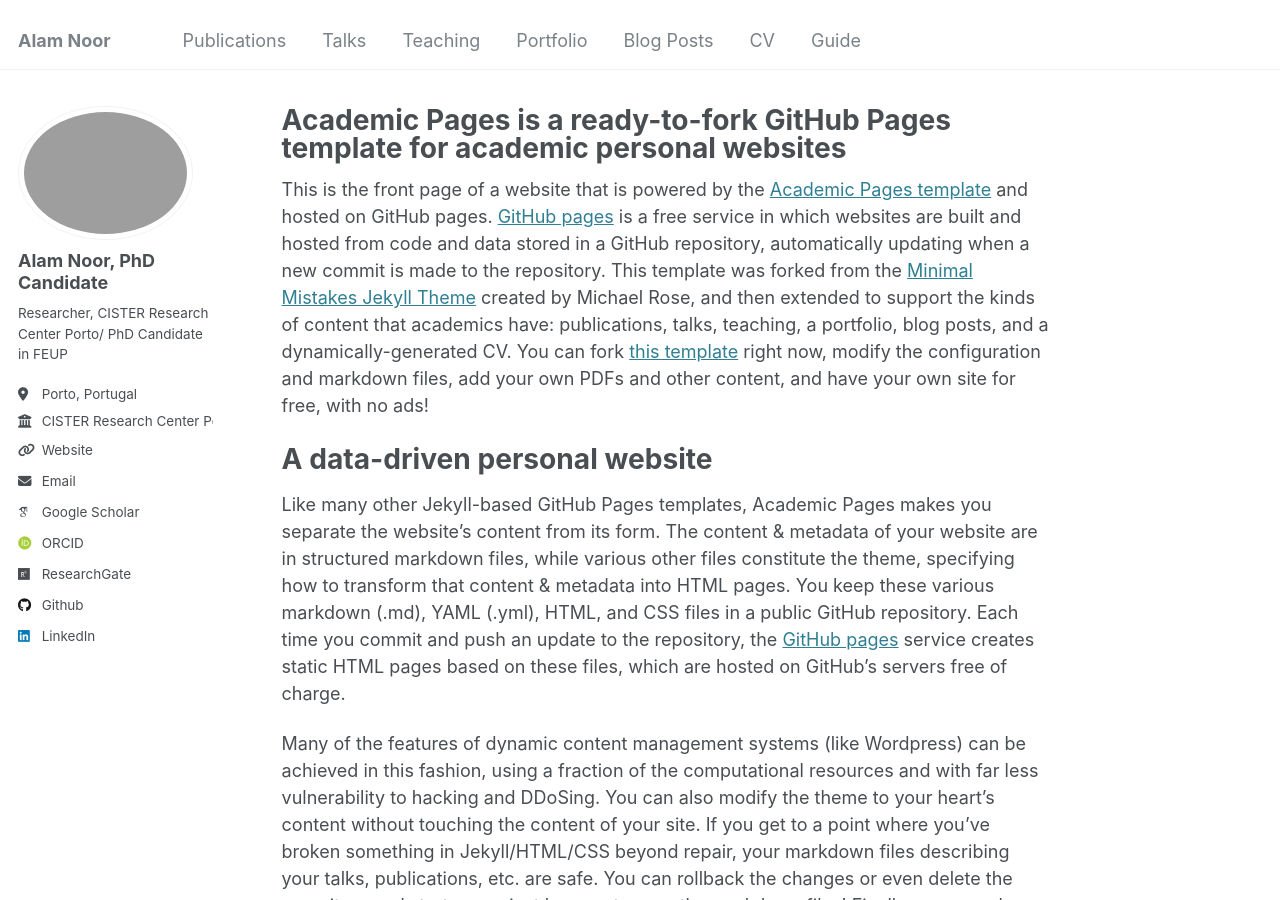
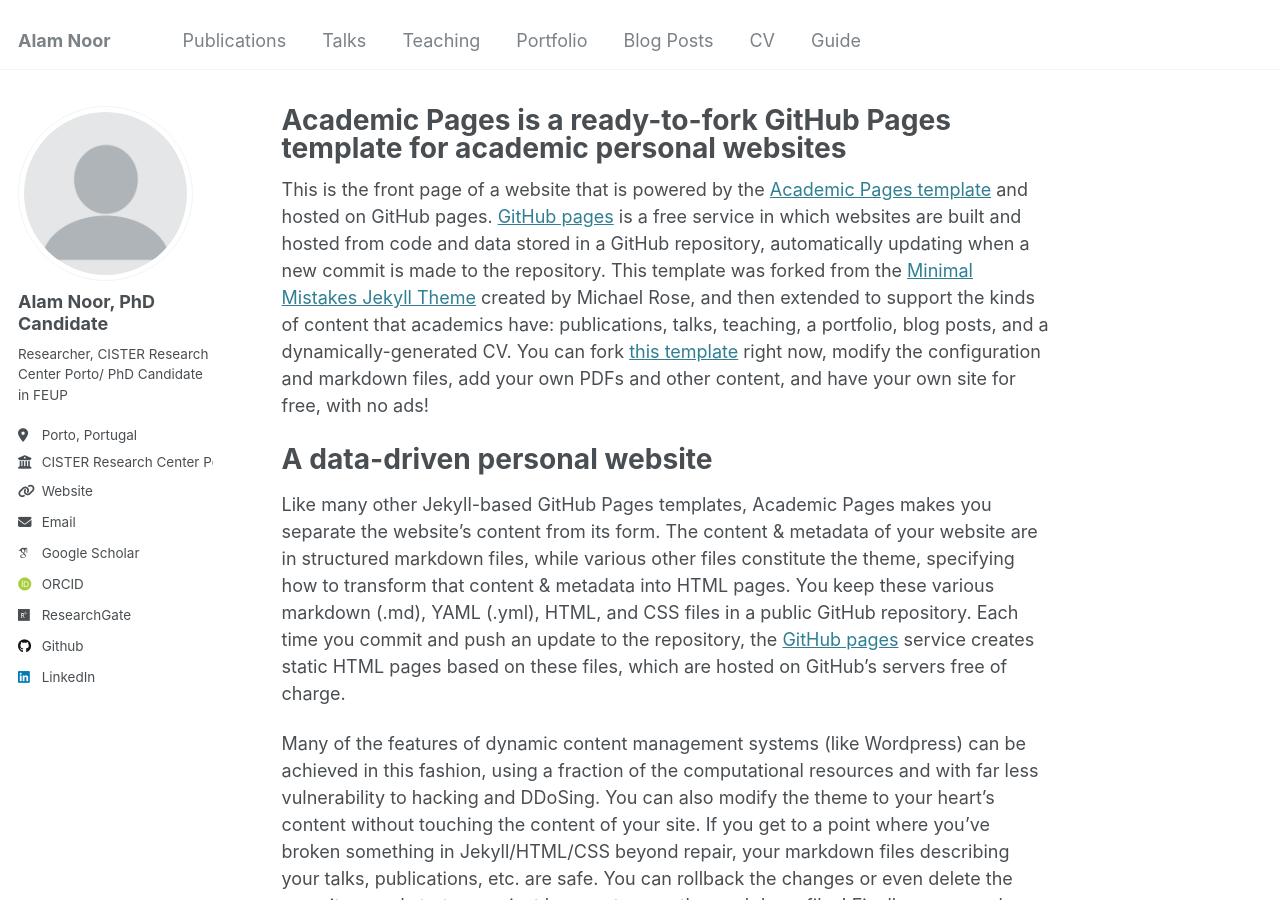
Before and after one commit to Alamnoor/alamnoor.github.io, a Jekyll site: the page built from _pages/about.md, in a window 1280 px wide and 900 px high. Built offline with Jekyll 4.4.1, drawn with Linux system fonts in a browser that asks for light colours; some web fonts are replaced.

Commit message:
Update _config.yml

```diff
--- a/_config.yml
+++ b/_config.yml
@@ -21,7 +21,7 @@ repository               : "academicpages/academicpages.github.io"
 #               Additional customization can be done by editing /_includes/author-profile.html
 author:
   # Biographic information
-  avatar           : "alam.png"
+  avatar           : "profile.png"
   name             : "Alam Noor, PhD Candidate"
   pronouns         : # example: "she/her"
   bio              : "Researcher, CISTER Research Center Porto/ PhD Candidate in FEUP"
```
